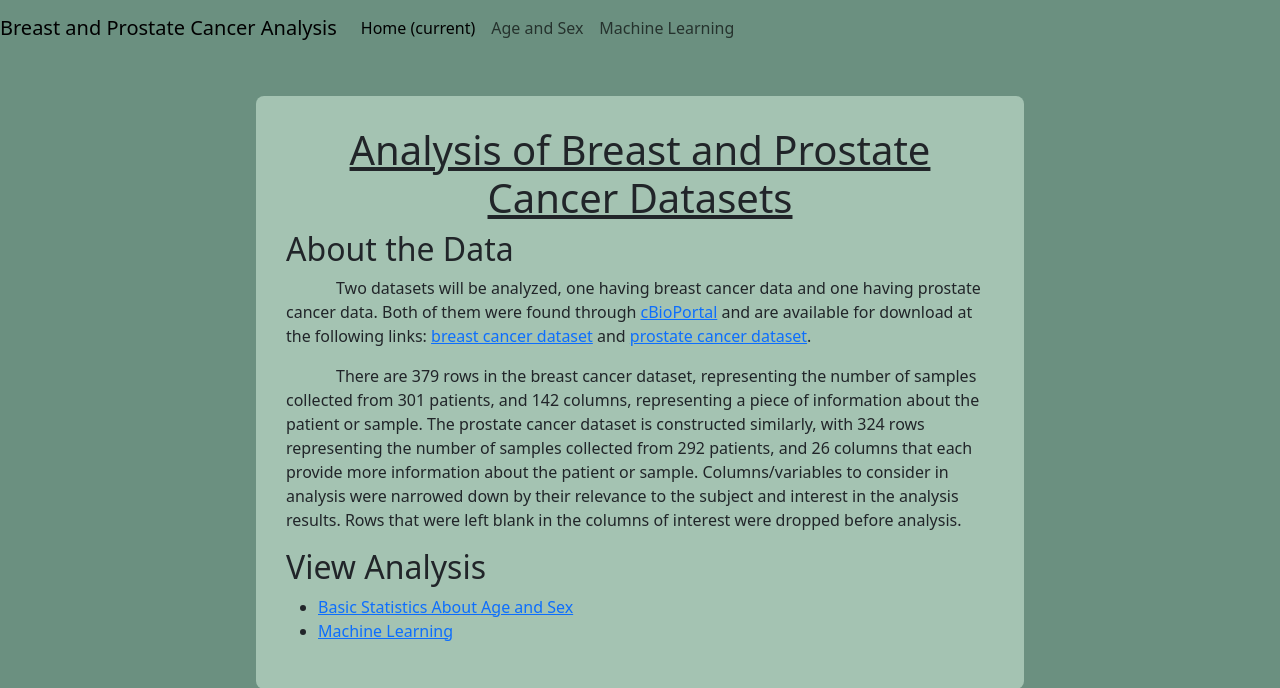
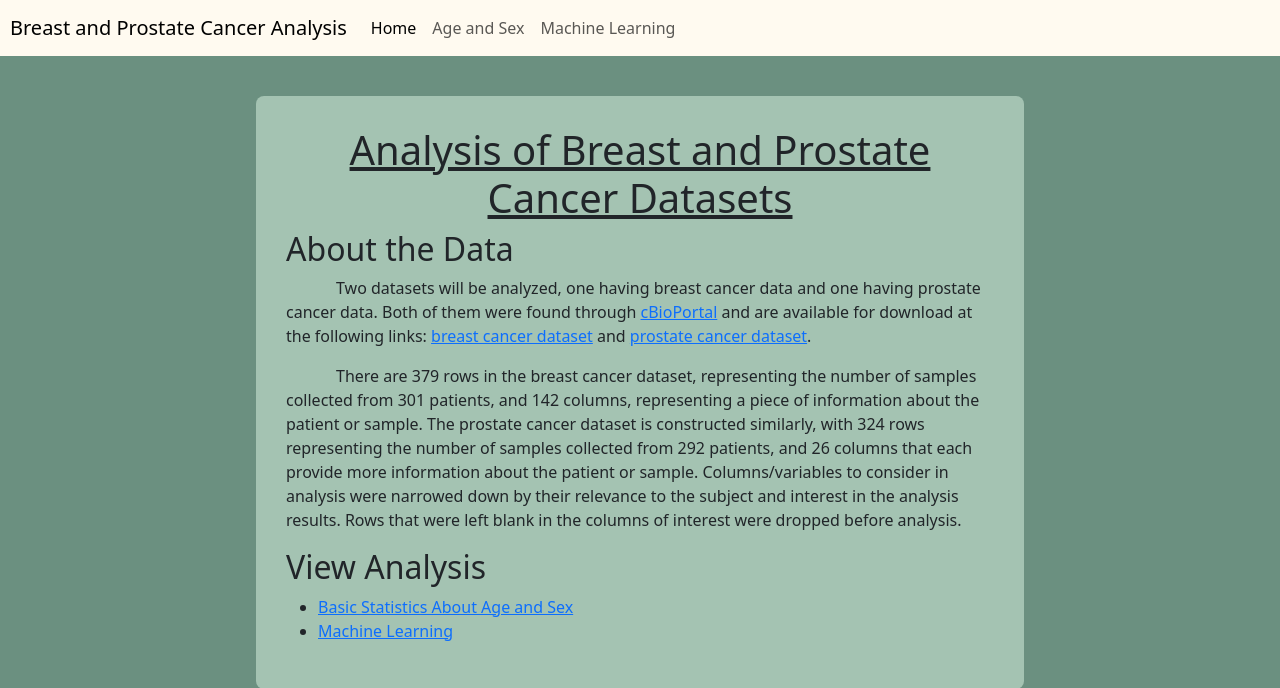
Before and after one commit to sjperez1/Bio-Data-ML-and-Analysis, a Flask app: page / in a window 1280 px wide. Shown: the top 688 px of the page. Run offline with Flask 3, Linux system fonts and the light colour scheme.

Commit message:
Update index.css

```diff
--- a/static/index.css
+++ b/static/index.css
@@ -4,6 +4,12 @@
 
 .additionalpagebody {
     background-color: #54494B;
+}
+
+.navbar {
+    padding-left: 10px;
+    padding-right: 10px;
+    background-color:floralwhite;
 }
 
 .container {
@@ -21,7 +27,6 @@
 
 #container2, #container3 {
     background-color: #CCE3DE;
-
 }
 
 .title {
@@ -52,7 +57,7 @@ p {
     margin: auto;
 }
 
-.agedistfig {
+.fig {
     width: 100%;
     height: auto;
     /* the following will resize the image to fit in its container */
@@ -90,3 +95,15 @@ caption {
     position: relative;
     width: 100%;
 }
+
+.sr-only {
+    position: absolute;
+    width: 1px;
+    height: 1px;
+    padding: 0;
+    margin: -1px;
+    overflow: hidden;
+    clip: rect(0, 0, 0, 0);
+    white-space: nowrap;
+    border: 0;
+}
```
